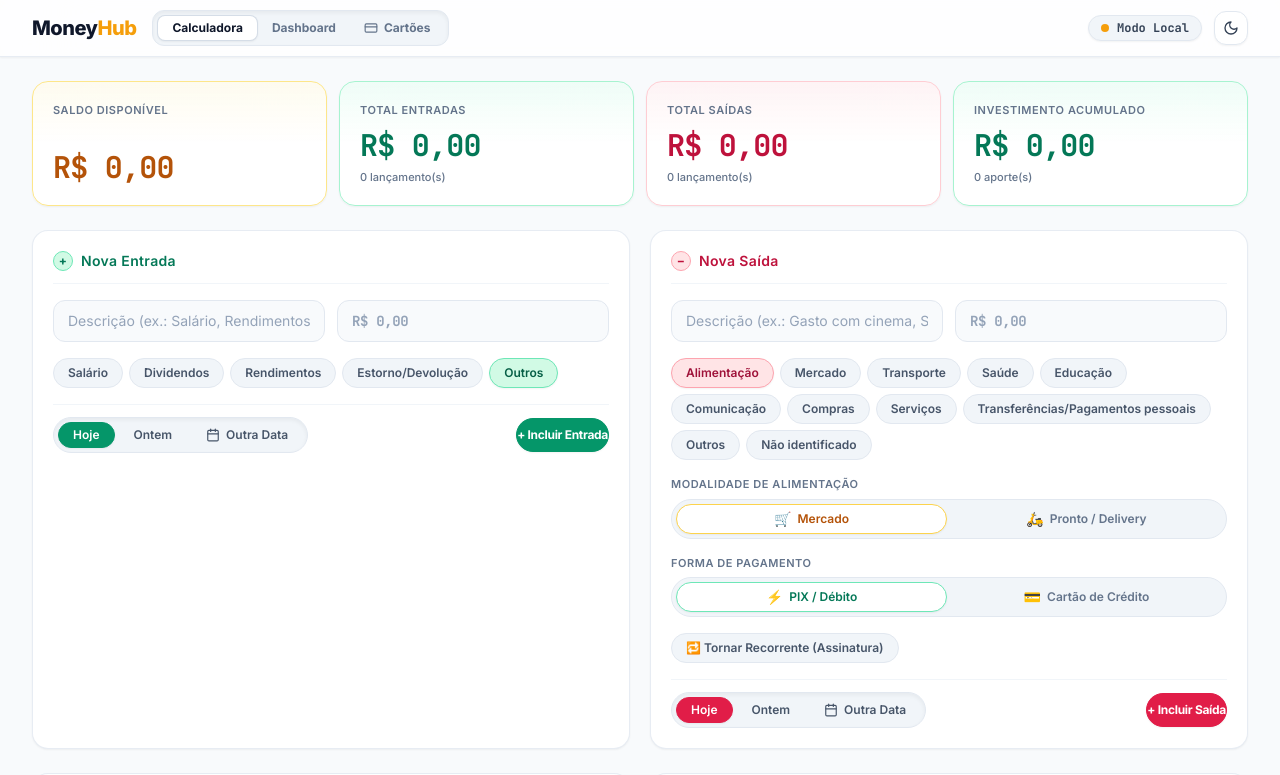
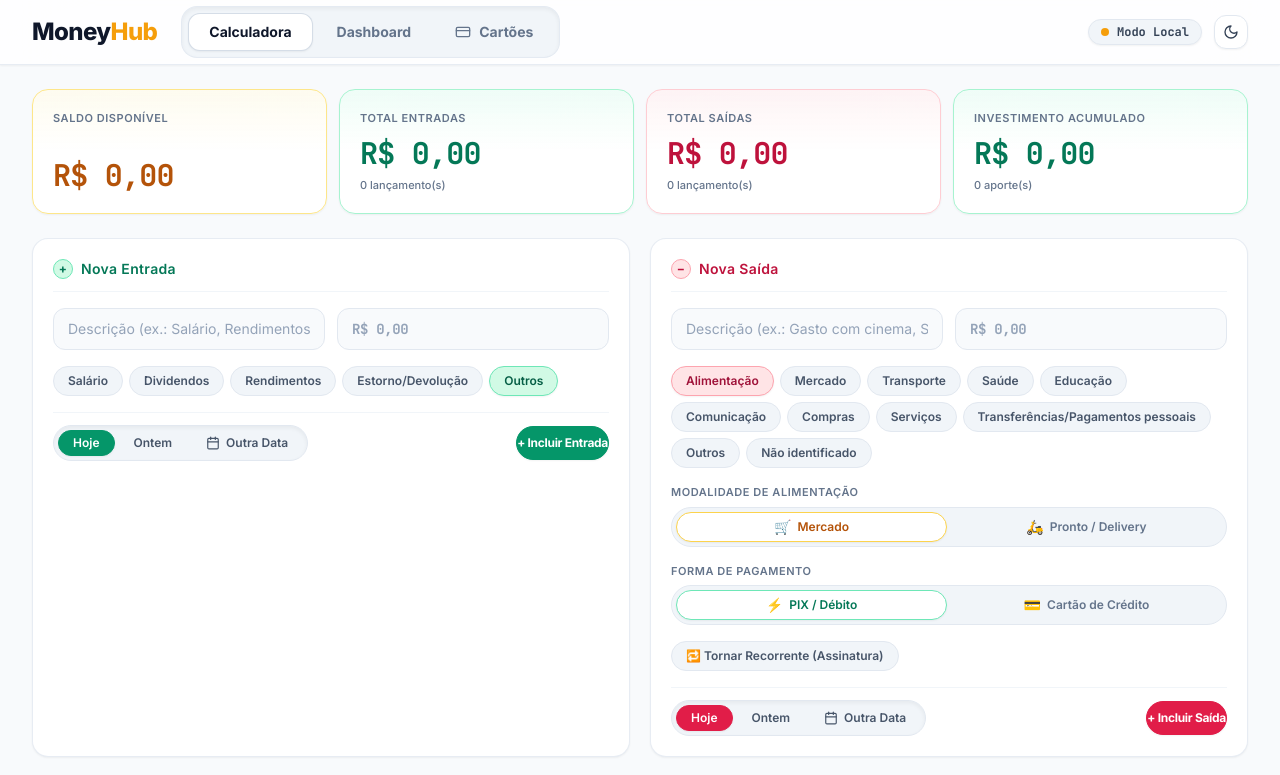
Before and after one commit to joaojorte/MoneyHub, a React (Vite) app: page / in a window 1280 px wide. Shown: the top 775 px of the page. Built offline with nearby package versions, Linux system fonts and the light colour scheme; no server answers.

Commit message:
auto-sync: atualizar src/App.jsx

```diff
--- a/src/App.jsx
+++ b/src/App.jsx
@@ -40,24 +40,24 @@ export function App() {
 
       {/* Top Header */}
       <header className="sticky top-0 z-50 bg-white/80 dark:bg-[#060911]/80 backdrop-blur-2xl border-b border-slate-200/80 dark:border-white/[0.08] shadow-sm dark:shadow-[0_4px_24px_rgba(0,0,0,0.5)]">
-        <div className="max-w-7xl 2xl:max-w-[1536px] mx-auto px-4 sm:px-6 lg:px-8 h-14 flex items-center justify-between gap-3">
-          <div className="flex items-center gap-3 sm:gap-4">
+        <div className="max-w-7xl 2xl:max-w-[1536px] mx-auto px-4 sm:px-6 lg:px-8 h-16 flex items-center justify-between gap-4">
+          <div className="flex items-center gap-4 sm:gap-6">
             <h1
               onClick={() => setActiveTab('calculadora')}
-              className="text-lg sm:text-xl font-black tracking-tight flex items-center cursor-pointer select-none"
+              className="text-xl sm:text-2xl font-black tracking-tight flex items-center cursor-pointer select-none"
             >
               <span className="text-slate-900 dark:text-white">Money</span><span className="text-amber-500 dark:text-amber-400">Hub</span>
             </h1>
 
-            {/* Navegação entre Módulos */}
-            <nav className="flex items-center p-1 bg-slate-100 dark:bg-white/[0.04] border border-slate-200 dark:border-white/[0.08] rounded-xl shadow-inner">
+            {/* Navegação entre Módulos (Abas Ampliadas) */}
+            <nav className="flex items-center p-1.5 bg-slate-100 dark:bg-white/[0.04] border border-slate-200/80 dark:border-white/[0.08] rounded-2xl shadow-inner gap-1">
               <button
                 type="button"
                 onClick={() => setActiveTab('calculadora')}
-                className={`px-2.5 sm:px-3.5 py-1 rounded-lg text-xs font-bold transition-all duration-200 ${
+                className={`px-3.5 sm:px-5 py-2 rounded-xl text-xs sm:text-sm font-bold transition-all duration-200 cursor-pointer ${
                   activeTab === 'calculadora'
                     ? 'bg-white text-slate-900 shadow-sm border border-slate-300/80 dark:bg-amber-500/20 dark:text-amber-300 dark:border-amber-500/30'
-                    : 'text-slate-500 hover:text-slate-800 dark:text-slate-400 dark:hover:text-slate-200'
+                    : 'text-slate-500 hover:text-slate-900 dark:text-slate-400 dark:hover:text-white hover:bg-white/50 dark:hover:bg-white/[0.03]'
                 }`}
               >
                 Calculadora
@@ -65,10 +65,10 @@ export function App() {
               <button
                 type="button"
                 onClick={() => setActiveTab('dashboard')}
-                className={`px-2.5 sm:px-3.5 py-1 rounded-lg text-xs font-bold transition-all duration-200 ${
+                className={`px-3.5 sm:px-5 py-2 rounded-xl text-xs sm:text-sm font-bold transition-all duration-200 cursor-pointer ${
                   activeTab === 'dashboard'
                     ? 'bg-white text-slate-900 shadow-sm border border-slate-300/80 dark:bg-emerald-500/20 dark:text-emerald-300 dark:border-emerald-500/30'
-                    : 'text-slate-500 hover:text-slate-800 dark:text-slate-400 dark:hover:text-slate-200'
+                    : 'text-slate-500 hover:text-slate-900 dark:text-slate-400 dark:hover:text-white hover:bg-white/50 dark:hover:bg-white/[0.03]'
                 }`}
               >
                 Dashboard
@@ -76,13 +76,13 @@ export function App() {
               <button
                 type="button"
                 onClick={() => setActiveTab('cartoes')}
-                className={`px-2.5 sm:px-3.5 py-1 rounded-lg text-xs font-bold transition-all duration-200 flex items-center gap-1.5 ${
+                className={`px-3.5 sm:px-5 py-2 rounded-xl text-xs sm:text-sm font-bold transition-all duration-200 flex items-center gap-2 cursor-pointer ${
                   activeTab === 'cartoes'
                     ? 'bg-white text-slate-900 shadow-sm border border-slate-300/80 dark:bg-rose-500/20 dark:text-rose-300 dark:border-rose-500/30'
-                    : 'text-slate-500 hover:text-slate-800 dark:text-slate-400 dark:hover:text-slate-200'
+                    : 'text-slate-500 hover:text-slate-900 dark:text-slate-400 dark:hover:text-white hover:bg-white/50 dark:hover:bg-white/[0.03]'
                 }`}
               >
-                <CreditCard className="w-3.5 h-3.5" />
+                <CreditCard className="w-4 h-4" />
                 <span>Cartões</span>
               </button>
             </nav>
```
